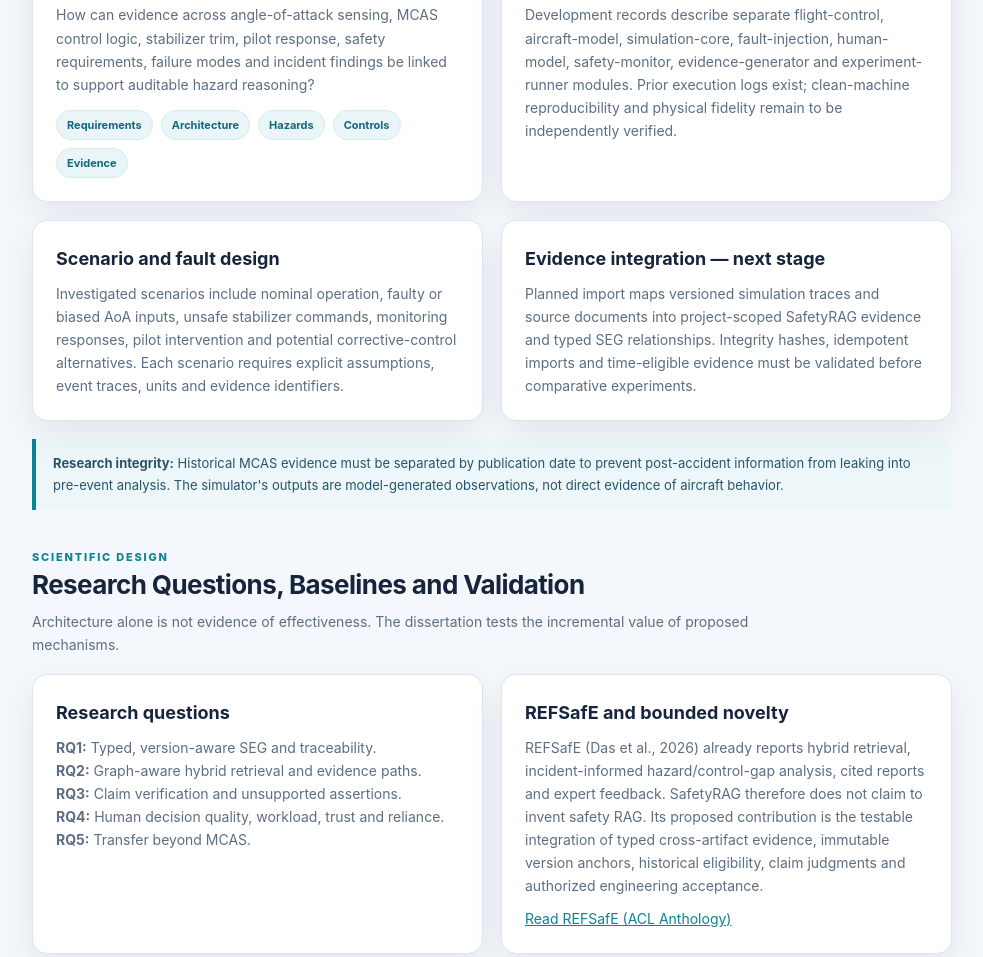
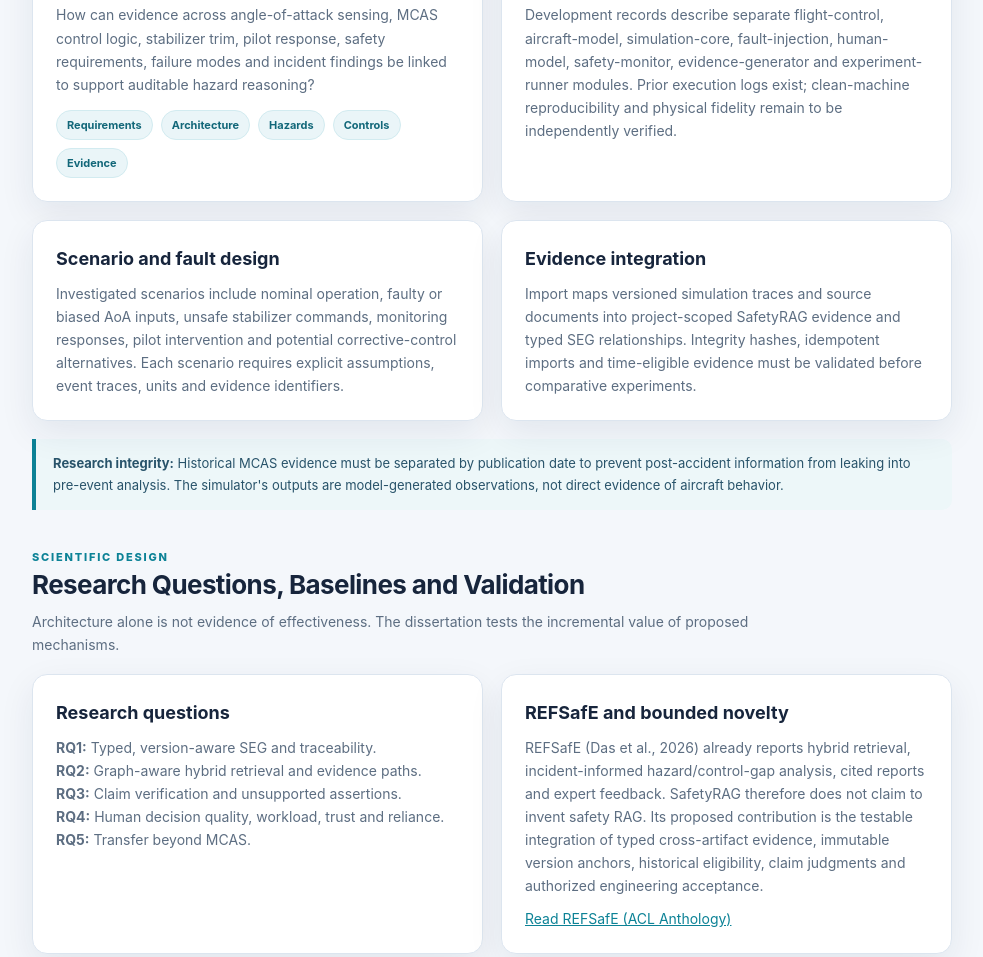
Before and after one commit to dguesela/dguesela.github.io, a plain HTML site: page index.html in a window 1280 px wide. Shown: the part 6719-7676 px from the top of the page, without its empty margins (280-1263 px from the left). Drawn offline with Linux system fonts and the light colour scheme.

Commit message:
Update index.html

```diff
--- a/index.html
+++ b/index.html
@@ -190,7 +190,8 @@
 <article class="card span-6"><h3>Case-study questions</h3><p>How can evidence across angle-of-attack sensing, MCAS control logic, stabilizer trim, pilot response, safety requirements, failure modes and incident findings be linked to support auditable hazard reasoning?</p><div class="tag-row"><span class="tag">Requirements</span><span class="tag">Architecture</span><span class="tag">Hazards</span><span class="tag">Controls</span><span class="tag">Evidence</span></div></article>
 <article class="card span-6"><h3>Modular Java research simulator</h3><p>Development records describe separate flight-control, aircraft-model, simulation-core, fault-injection, human-model, safety-monitor, evidence-generator and experiment-runner modules. Prior execution logs exist; clean-machine reproducibility and physical fidelity remain to be independently verified.</p></article>
 <article class="card span-6"><h3>Scenario and fault design</h3><p>Investigated scenarios include nominal operation, faulty or biased AoA inputs, unsafe stabilizer commands, monitoring responses, pilot intervention and potential corrective-control alternatives. Each scenario requires explicit assumptions, event traces, units and evidence identifiers.</p></article>
-<article class="card span-6"><h3>Evidence integration — next stage</h3><p>Planned import maps versioned simulation traces and source documents into project-scoped SafetyRAG evidence and typed SEG relationships. Integrity hashes, idempotent imports and time-eligible evidence must be validated before comparative experiments.</p></article>
+<article class="card span-6"><h3>Evidence integration</h3>
+  <p>Import maps versioned simulation traces and source documents into project-scoped SafetyRAG evidence and typed SEG relationships. Integrity hashes, idempotent imports and time-eligible evidence must be validated before comparative experiments.</p></article>
 </div>
 <div class="notice" style="margin-top:18px"><strong>Research integrity:</strong> Historical MCAS evidence must be separated by publication date to prevent post-accident information from leaking into pre-event analysis. The simulator's outputs are model-generated observations, not direct evidence of aircraft behavior.</div>
 </section>
```
